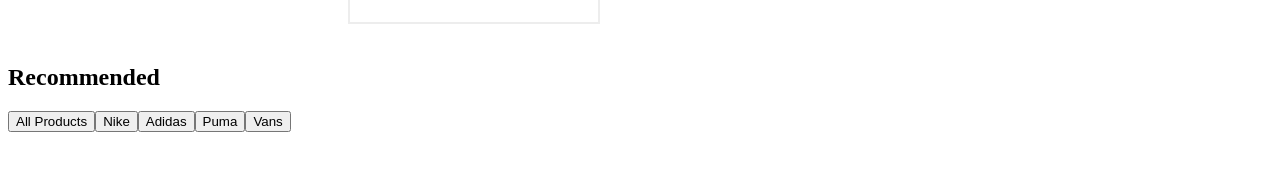
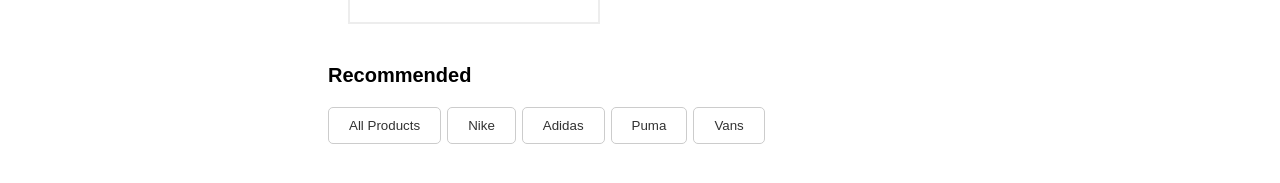
Before and after one commit to martinristow/react-beginners-projects, a React (Vite) app in the folder E-Commerce-Advance-Filtering/: page / in a window 1280 px wide. Shown: the part 447-630 px from the top of the page. Built offline with nearby package versions, Linux system fonts and the light colour scheme.

Commit message:
Add styles for Recommended component layout and buttons
- Styled brand filter section with flex layout and spacing
- Added margin and font styles to the title
- Designed filter buttons with padding, borders, and hover cursor

```diff
--- a/E-Commerce-Advance-Filtering/src/Recommended/Recommended.css
+++ b/E-Commerce-Advance-Filtering/src/Recommended/Recommended.css
@@ -0,0 +1,23 @@
+.recommended-flex {
+    display: flex;
+    margin-left: 20rem;
+}
+
+.recommended-title{
+    margin-left: 20rem;
+    margin-bottom: 20px;
+    margin-top: 20px;
+    font-size: 20px;
+    font-family: sans-serif;
+}
+
+
+.btns{
+    padding: 10px 20px;
+    margin-right: 6px;
+    background: transparent;
+    border: 0.6px solid #ccc;
+    border-radius: 5px;
+    color: #323232;
+    cursor: pointer;
+}
```
